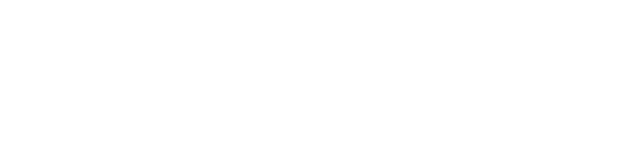
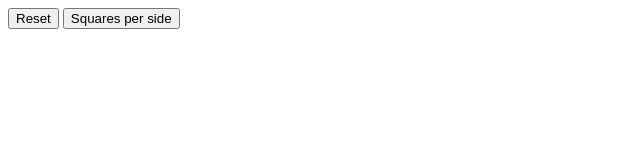
Before and after one commit to rudrakshupadhyay/Etch-a-Sketch, a plain HTML site: page index.html in a window 1280 px wide. Shown: the whole page, without its empty margins (0-640 px from the left). Drawn offline with Linux system fonts and the light colour scheme.

Commit message:
basic structure of web

```diff
--- a/index.html
+++ b/index.html
@@ -6,6 +6,14 @@
     <title>ETCH-A-SKETCH</title>
 </head>
 <body>
+    <div>
+        <button>Reset</button>
+        <button>Squares per side</button>
+    </div>
+    <div>
+        <div>
 
+        </div>
+    </div>
 </body>
 </html>
```
